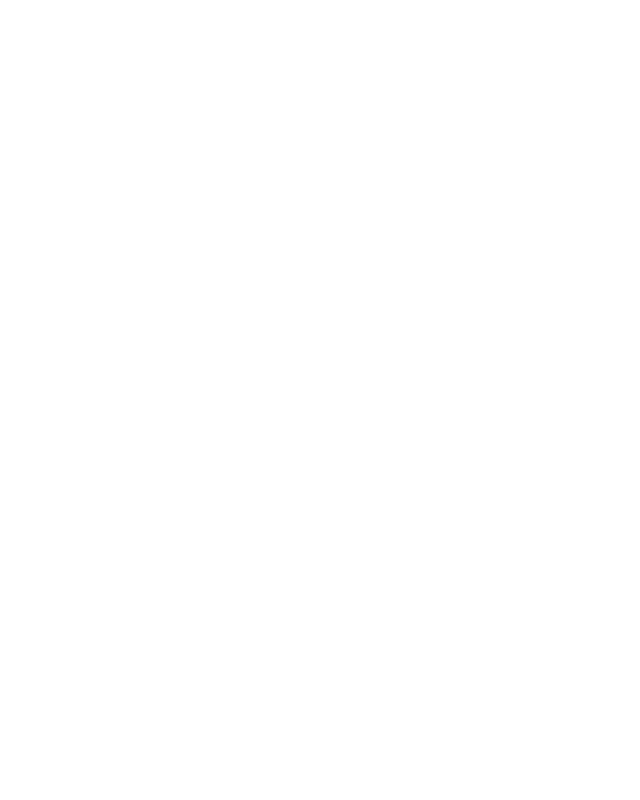
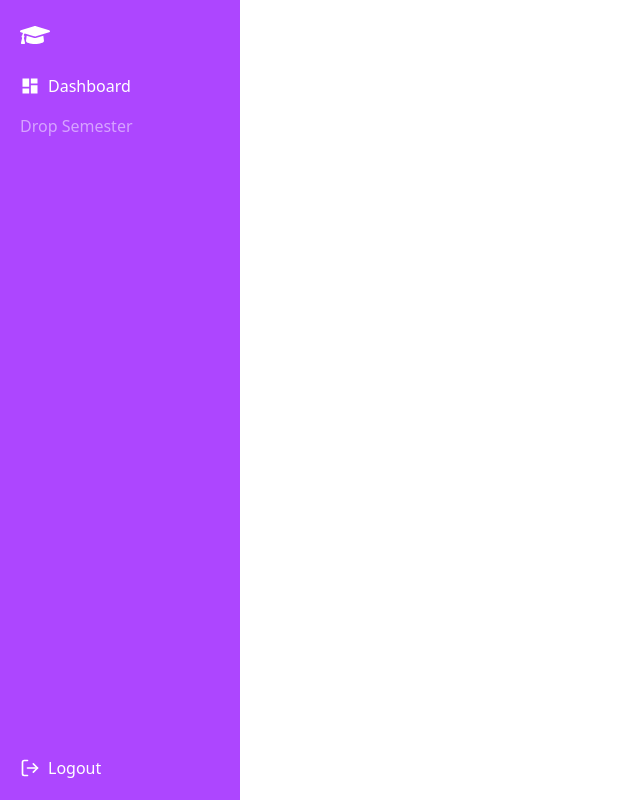
Before and after one commit to william2032/StudentLink, a React (Vite) app in the folder Frontend/: page /dashboard in a window 1280 px wide. Before the commit this address had no page. Shown: the whole page, without its empty margins (0-640 px from the left). Built offline with nearby package versions, Linux system fonts and the light colour scheme.

Commit message:
Dashboard fix

```diff
--- a/Frontend/src/App.jsx
+++ b/Frontend/src/App.jsx
@@ -4,6 +4,7 @@
 import Login from "./components/Login";
 import Register from "./components/Register";
 import Splash from "./components/Splash.jsx";
+import { Dashboard } from "./components/Dashboard.jsx";
 
 const App = () => {
     return (
@@ -13,6 +14,7 @@
                 <Route path="/" element={ <Splash />} />
                 {/* Login route */}
                 <Route path="/login" element={<LoginScreen />} />
+                <Route path="/dashboard" element={<Dashboard />} />
             </Routes>
         </Router>
     );
--- a/Frontend/src/components/Dashboard.jsx
+++ b/Frontend/src/components/Dashboard.jsx
@@ -1,12 +1,64 @@
-import React from 'react';
+import React, { useState } from "react";
+
 import Profile from "./Profile.jsx";
+import { FaGraduationCap } from "react-icons/fa";
+import { FiLogOut } from "react-icons/fi";
+import { MdDashboard } from "react-icons/md";
 
-const Dashboard = () => {
-    return (
-        <div>
-            <Profile/>
-        </div>
-    );
+export const Dashboard = () => {
+  return (
+    <div className="w-60 h-screen bg-purple-500 p-5 text-white flex flex-col">
+    <div className="flex items-center space-x-2 mb-6">
+      <FaGraduationCap size={30} />
+    </div>
+    <nav className="flex flex-col space-y-4">
+      <a href="#" className="flex items-center space-x-2 hover:opacity-80">
+        <MdDashboard size={20} />
+        <span>Dashboard</span>
+      </a>
+      <a href="#" className="flex items-center space-x-2 opacity-50 cursor-not-allowed">
+        <span>Drop Semester</span>
+      </a>
+    </nav>
+    <div className="mt-auto">
+      <a href="#" className="flex items-center space-x-2 hover:opacity-80">
+        <FiLogOut size={20} />
+        <span>Logout</span>
+      </a>
+    </div>
+  </div>
+);
 };
 
-export default Dashboard;
+const Main = () => {
+return (
+  <div className="flex h-screen">
+    {/* <Sidebar /> */}
+    <main className="flex-1 flex flex-col items-center justify-center bg-gradient-to-r from-purple-500 to-purple-400 p-10">
+      <Profile />
+      <div className="bg-white rounded-xl shadow-lg p-6 text-center">
+        <p className="text-gray-500 text-sm">Feb 27, 2025</p>
+        <h1 className="text-xl font-bold">Welcome back, John!</h1>
+        <p className="text-gray-600">Always stay updated in your student portal</p>
+      </div>
+    </main>
+  </div>
+);
+};
+
+const SplashScreen = ({ onLogin }) => {
+  return (
+    <div className="h-screen flex items-center justify-center bg-purple-600 text-white">
+      <div className="text-center">
+        <h1 className="text-3xl font-bold mb-4">Student Portal</h1>
+        <button onClick={onLogin} className="bg-white text-purple-600 px-6 py-2 rounded-lg shadow-lg">Login</button>
+      </div>
+    </div>
+  );
+};
+
+const App = () => {
+const [isLoggedIn, setIsLoggedIn] = useState(false);
+
+return isLoggedIn ? <Dashboard /> : <SplashScreen onLogin={() => setIsLoggedIn(true)} />;
+};
```
